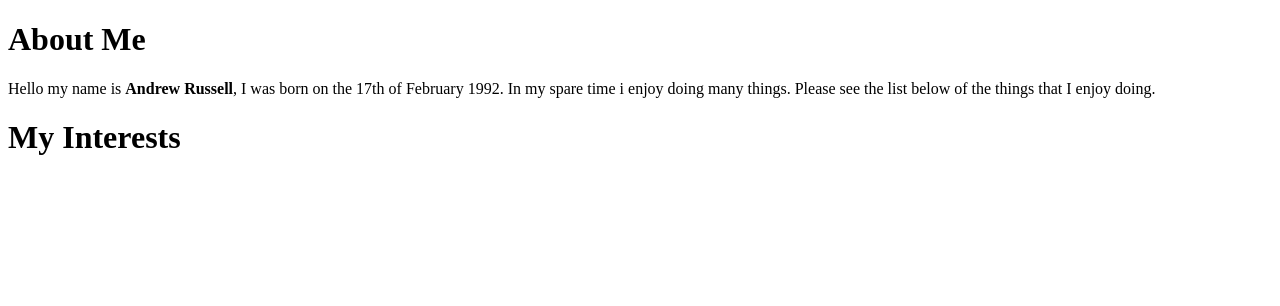
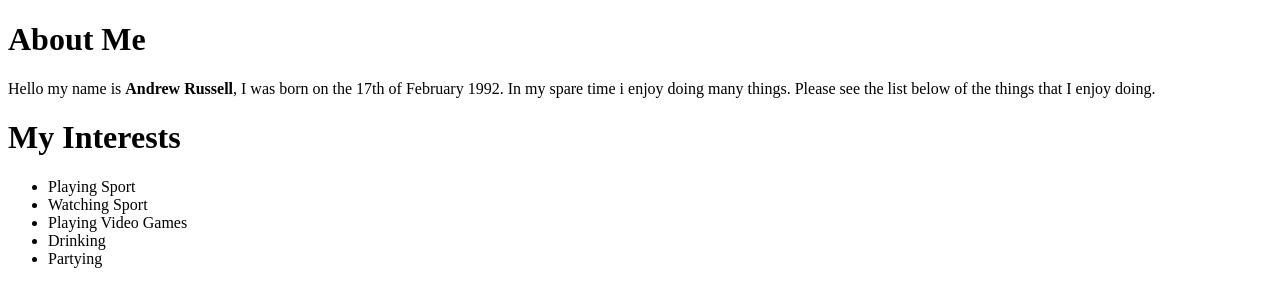
Before and after one commit to abrussell101/aboutmetask, a plain HTML site: page index.html in a window 1280 px wide. Drawn offline with Linux system fonts and the light colour scheme.

Commit message:
added a list

```diff
--- a/index.html
+++ b/index.html
@@ -11,5 +11,12 @@
     <p>Hello my name is <strong>Andrew Russell</strong>, I was born on the 17th of February 1992. In my spare time i enjoy doing many things. Please see the list below of the things that I enjoy doing.</p>
 
     <h1>My Interests</h1>
+    <ul>
+        <li>Playing Sport</li>
+        <li>Watching Sport</li>
+        <li>Playing Video Games</li>
+        <li>Drinking</li>
+        <li>Partying</li>
+    </ul>
 </body>
 </html>
```
